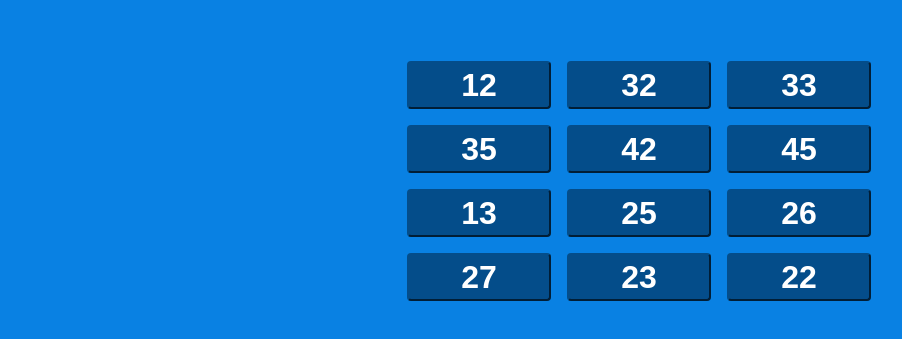
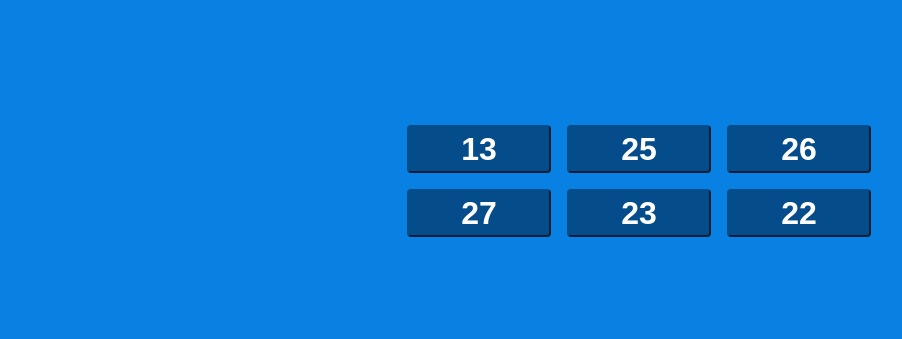
Before and after one commit to VonRiddarn/times-table-training, a website built with Vite: page index.html in a window 1280 px wide. Shown: the part 323-662 px from the top of the page, without its empty margins (1-903 px from the left). Built offline with nearby package versions, Linux system fonts and the light colour scheme.

Commit message:
fix: removed test layout buttons

```diff
--- a/index.html
+++ b/index.html
@@ -22,12 +22,6 @@
 	<main>
 		<p id="current-query">7 x 6</p>
 		<span id="answers">
-			<button type="button">12</button>
-			<button type="button">32</button>
-			<button type="button">33</button>
-			<button type="button">35</button>
-			<button type="button">42</button>
-			<button type="button">45</button>
 		</span>
 	</main>
   </body>
```
